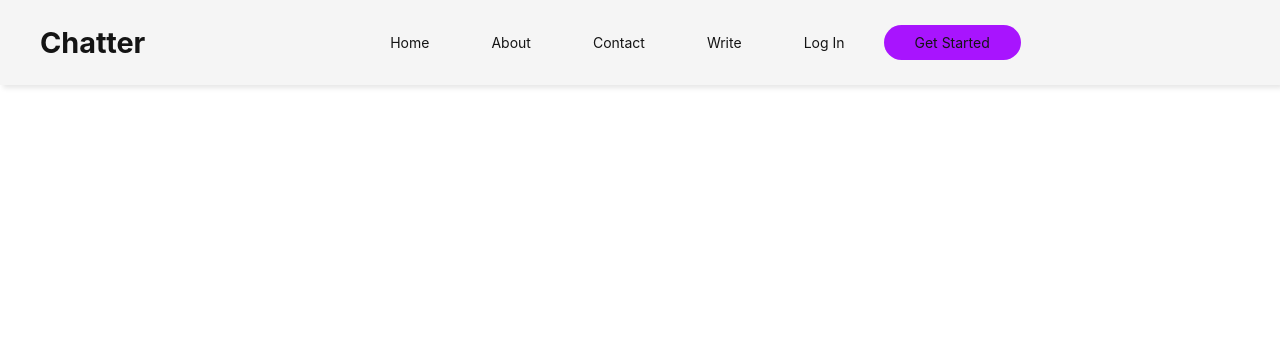
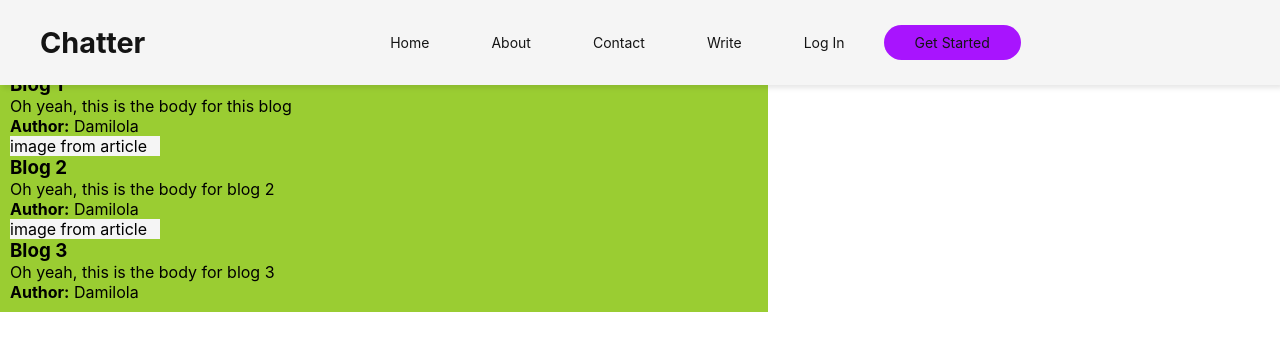
Before and after one commit to Confinesofgrace/chatter_clean_blog, a React (Vite) app: page /defaultuserfeed in a window 1280 px wide. Shown: the top 350 px of the page. Built offline with nearby package versions, Linux system fonts and the light colour scheme.

Commit message:
Settings displayed as a subsidiary of Loggin

```diff
--- a/src/App.jsx
+++ b/src/App.jsx
@@ -12,7 +12,8 @@ import LoggedIn from "./Pages/LoggedIn/LoggedIn";
 import BlogList from "./Components/UserFeed/BlogList";
 import Sidebar from "./Components/UserFeed/Sidebar";
 import CreateNewPost from "./Pages/CreateNewPost/CreateNewPost";
-import Settings from "./Pages/Settings/Settings";
+import Settings from "./Pages/LoggedIn/Settings/Settings";
+import DefaultUserFeed from "./Pages/LoggedIn/UserFeed/DefaultUserFeed";
 
 
 
@@ -32,7 +33,8 @@ function App() {
         <Route path="/login" element= {<Login/>}/>
         <Route path="/signupwithemail" element= {<SignUpWithEmail/>}/>
         <Route path="/loginwithemail" element= {<LoginWithEmail/>}/>
-        <Route path="/loggedin" element= {<LoggedIn/>}/>
+        <Route path="/loggedin/*" element= {<LoggedIn/>}/>
+        <Route path="/defaultuserfeed" element= {<DefaultUserFeed/>}/>
         <Route path="/bloglist" element= {<BlogList/>}/>
         <Route path="/sidebar" element= {<Sidebar/>}/>
         <Route path="/createnewpost" element= {<CreateNewPost/>}/>
--- a/src/Components/Navbar.jsx
+++ b/src/Components/Navbar.jsx
@@ -5,10 +5,10 @@ import Navbar2 from './Navbar2/Navbar2';
 
 function Navbar() {
   const location = useLocation();
-  const [showNavbar, setShowNavbar] = useState(true);
+  const [showNavbar, setShowNavbar] = useState(false);
 
   useEffect(() => {
-    if (location.pathname === '/loggedin' || location.pathname === '/createnewpost' ) {
+    if (location.pathname.startsWith('/loggedin') || location.pathname === '/createnewpost') {
       setShowNavbar(false);
     } else {
       setShowNavbar(true);
--- a/src/Components/Navbar2/Navbar2.jsx
+++ b/src/Components/Navbar2/Navbar2.jsx
@@ -57,7 +57,7 @@ function Navbar2() {
                 <div id='loggedin-user'>
                     <IoMdNotificationsOutline size={20} style={{marginRight:'12px'}} />
 
-                    <NavLink to= "/settings">
+                    <NavLink to= "loggedin/settings">
                       <div id='profile-pic'>
                         <CgProfile size={20} />
 
--- a/src/Pages/LoggedIn/LoggedIn.css
+++ b/src/Pages/LoggedIn/LoggedIn.css
@@ -2,10 +2,3 @@
 {
     padding: 120px 40px;
 }
-
-#logged-in-display
-{
-    width: 100%;
-
-    display: flex;
-}
--- a/src/Pages/LoggedIn/LoggedIn.jsx
+++ b/src/Pages/LoggedIn/LoggedIn.jsx
@@ -1,26 +1,17 @@
-import BlogList from '../../Components/UserFeed/BlogList';
-import Sidebar from '../../Components/UserFeed/Sidebar';
+import { Routes, Route } from 'react-router-dom';
 import './LoggedIn.css';
+import DefaultUserFeed from './UserFeed/DefaultUserFeed';
+import Settings from './Settings/Settings';
 
-function LoggedIn () {
-
-    return (
-        <div id='logged-in-frame'>
-
-            <div id='logged-in-display'>
-
-                <div style={{width:'60%'}}>
-                    <BlogList/>
-                </div>
-
-                <div style={{width:'40%'}}>
-                    <Sidebar/>
-                </div>
-
-            </div>
-
-        </div>
-    )
-};
+function LoggedIn() {
+  return (
+    <div id='logged-in-frame'>
+      <Routes>
+        <Route path="/" element={<DefaultUserFeed />} />
+        <Route path="/settings" element={<Settings />} />
+      </Routes>
+    </div>
+  );
+}
 
 export default LoggedIn;
--- /dev/null
+++ b/src/Pages/LoggedIn/UserFeed/DefaultUserFeed.jsx
@@ -0,0 +1,29 @@
+import BlogList from '../../../Components/UserFeed/BlogList';
+import Sidebar from '../../../Components/UserFeed/Sidebar';
+import './DefaultUserFeed.css';
+
+function DefaultUserFeed () {
+    return(
+        <div>
+            <div id='logged-in-display'
+            style=
+                {{
+                    width: '100%',
+                    display: 'flex',
+
+                }}>
+
+                <div style={{width:'60%'}}>
+                    <BlogList/>
+                </div>
+
+                <div style={{width:'40%'}}>
+                    <Sidebar/>
+                </div>
+
+            </div>
+        </div>
+    )
+};
+
+export default DefaultUserFeed;
```
Also changed, not shown: src/Pages/LoggedIn/Settings/Settings.css (added), src/Pages/LoggedIn/Settings/Settings.jsx (renamed from src/Pages/Settings/Settings.jsx), src/Pages/LoggedIn/UserFeed/DefaultUserFeed.css (added).
